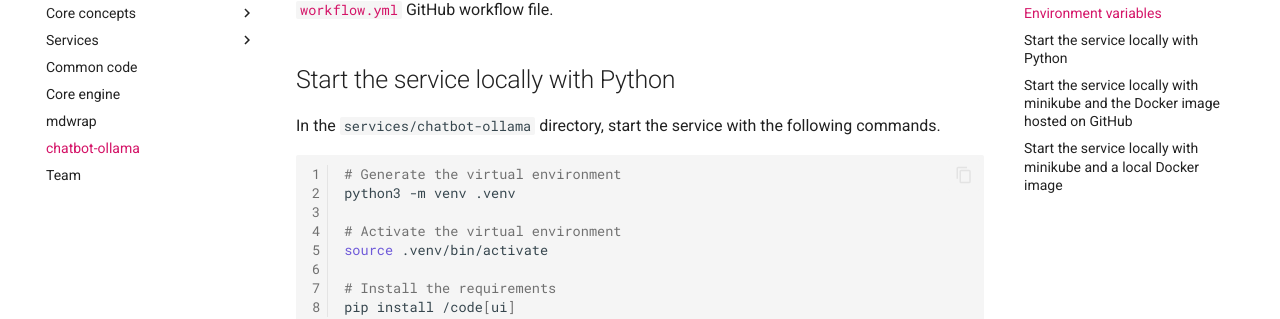
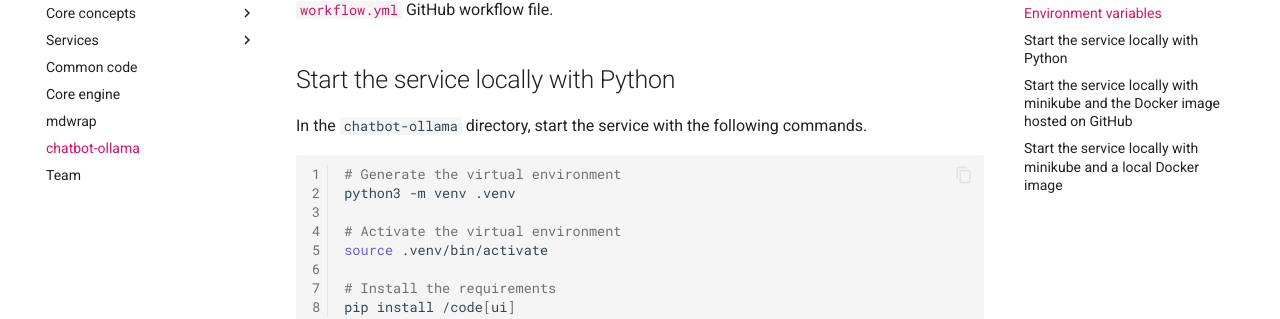
Before and after one commit to swiss-ai-center/documentation, an MkDocs documentation site: the page built from docs/reference/chatbot-ollama.md, in a window 1280 px wide and 900 px high, scrolled down 675 px. Shown: the part 143-462 px from the top of the window. Built offline with MkDocs 1.6.1 and Material for MkDocs 9.7.7, drawn with Linux system fonts in a browser that asks for light colours; comment, search, counter and statistics services are not loaded.

Commit message:
update with pr comments

````diff
--- a/docs/reference/chatbot-ollama.md
+++ b/docs/reference/chatbot-ollama.md
@@ -17,7 +17,7 @@ available models and the link to the
 [github repository](https://github.com/jmorganca/ollama).
 
 Before using this service, you need to vectorize a pdf document using the
-[document-vectorizer service](/reference/services/document-vectorizer/).
+[document-vectorizer service](../reference/services/document-vectorizer.md/).
 
 ## Environment variables
 
@@ -32,7 +32,7 @@ GitHub workflow file.
 
 ## Start the service locally with Python
 
-In the `services/chatbot-ollama` directory, start the service with the following
+In the `chatbot-ollama` directory, start the service with the following
 commands.
 
 ```sh
@@ -82,7 +82,7 @@ minikube tunnel --bind-address 127.0.0.1
 Access the `chatbot-ollama` app on <http://localhost:9090/>.
 
 Then you must use the document-vectorizer service to vectorize a pdf document before using the chatbot-ollama app.
-See the [document-vectorizer service](/reference/services/document-vectorizer/#start-the-service-locally-with-minikube-and-the-docker-image-hosted-on-github) documentation to deploy it locally.
+See the [document-vectorizer service](../reference/services/document-vectorizer.md/#start-the-service-locally-with-minikube-and-the-docker-image-hosted-on-github) documentation to deploy it locally.
 
 ## Start the service locally with minikube and a local Docker image
 
--- a/docs/reference/services/document-vectorizer.md
+++ b/docs/reference/services/document-vectorizer.md
@@ -20,7 +20,7 @@ This simple service only has one route `/compute` that takes a pdf document as
 input, and then returns a zip archive containing the vectorized document.
 
 This archive can be used in the
-[chatbot-ollama service](/reference/chatbot-ollama/). This chatbot
+[chatbot-ollama service](../reference/chatbot-ollama.md/). This chatbot
 enables you to ask questions about the content of the document to a large
 language model.
 
@@ -37,7 +37,7 @@ GitHub workflow file.
 
 ## Start the service locally with Python
 
-In the `services/document-vectorizer` directory, start the service with the
+In the `document-vectorizer` directory, start the service with the
 following commands.
 
 ```sh
````
